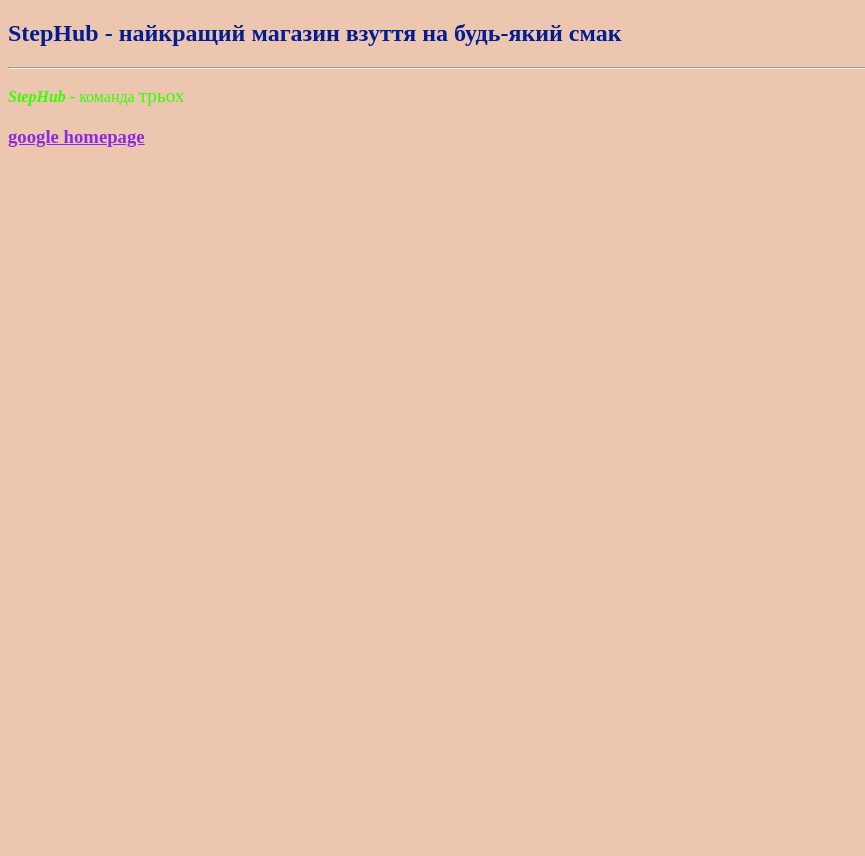
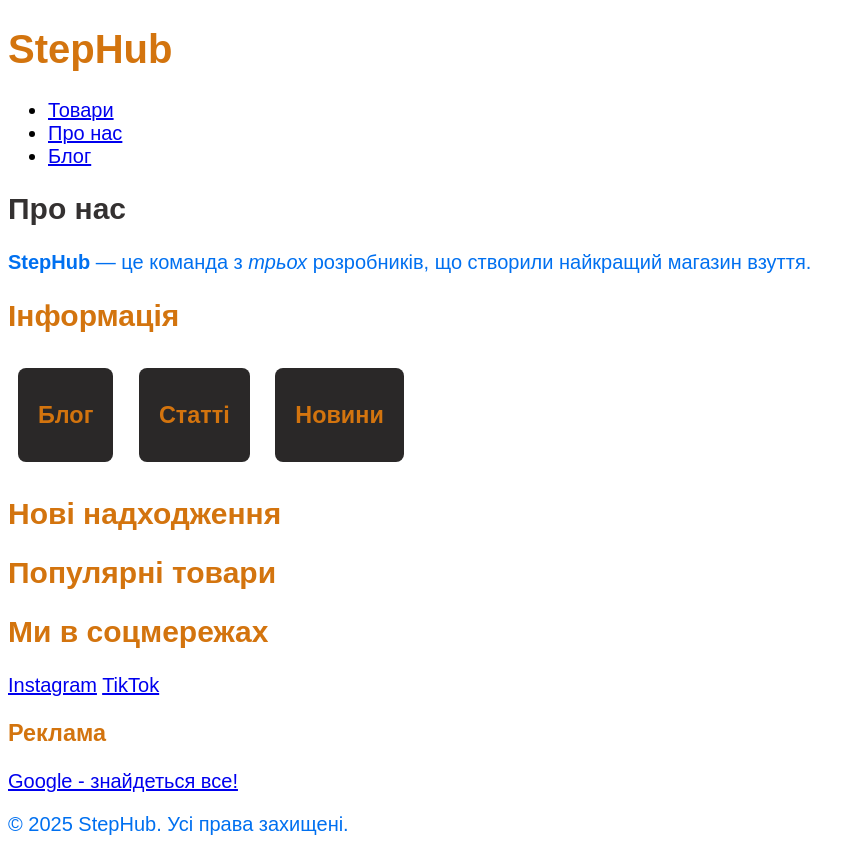
Before and after one commit to VladShift4/StepHub, a plain HTML site: page index.html in a window 1280 px wide. Shown: the whole page, without its empty margins (0-865 px from the left). Before the commit the page ends 800 px from the top, so only its background shows below. Drawn offline with Linux system fonts and the light colour scheme.

Commit message:
New changes

```diff
--- a/index.html
+++ b/index.html
@@ -1,42 +1,64 @@
 <!DOCTYPE html>
-<html>
+<html lang="uk">
 <head>
-        <!--Нічо тут немає-->
     <meta charset="UTF-8">
-        <meta name="description" content="StepHub - найкращий сайт для придбання
-            взуття на будь-який смак">
+    <meta name="viewport" content="width=device-width, initial-scale=1.0">
+    <meta name="description" content="StepHub - найкращий сайт для придбання взуття на будь-який смак">
     <title>StepHub Shop</title>
-    </head>
-
-    <body style="background-color:rgb(237, 198, 176)">
-        <h2 style="color: rgb(0, 29, 146);">StepHub - найкращий магазин взуття на будь-який смак</h2>
-        <hr/>
+    <link rel="stylesheet" href="styles/style.css"> </head>
+<body>
     <header>
+        <h1>StepHub</h1>
         <nav>
-
+            <ul>
+                <li><a href="#products">Товари</a></li>
+                <li><a href="#about-us">Про нас</a></li>
+                <li><a href="#blog">Блог</a></li>
+            </ul>
         </nav>
     </header>
+
     <main>
-            <article>
-                <section>
-                    <aside>
-                    <p style="color:rgb(52, 255, 1); background-color:rgb(237, 198, 176);"><b><i>StepHub</b></i> - команда <big>трьох </big></p>
-                    <a href="https://google.com" style="color:blueviolet"><h3>google homepage</h3></a>
-                    </aside>
+        <section id="about-us" class="about-us">
+            <h2 class="gray">Про нас</h2>
+            <p><strong>StepHub</strong> — це команда з <em>трьох</em> розробників, що створили найкращий магазин взуття.</p>
         </section>
 
-                <section>
-
+        <section id="blog" class="info-links">
+            <h2>Інформація</h2>
+            <div class="card">
+                <h3><a href="/blog">Блог</a></h3>
+            </div>
+            <div class="card">
+                <h3><a href="/articles">Статті</a></h3>
+            </div>
+            <div class="card">
+                <h3><a href="/news">Новини</a></h3>
+            </div>
         </section>
 
-                <section>
+        <section id="products" class="products">
+            <h2>Нові надходження</h2>
+            </section>
 
+        <section class="products">
+            <h2>Популярні товари</h2>
             </section>
-            </article>
 
+        <section class="social-media">
+            <h2>Ми в соцмережах</h2>
+            <a href="https://instagram.com">Instagram</a>
+            <a href="https://tiktok.com">TikTok</a>
+        </section>
+
+        <aside class="ads">
+            <h3>Реклама</h3>
+            <a href="https://google.com" target="_blank" rel="noopener noreferrer">Google - знайдеться все!</a>
+        </aside>
     </main>
 
     <footer>
+        <p>&copy; 2025 StepHub. Усі права захищені.</p>
     </footer>
 </body>
 </html>
--- /dev/null
+++ b/styles/style.css
@@ -0,0 +1,47 @@
+:root {
+    --primary-color: #d3740e;
+    --text-color: #0070f0;
+    --gray-text: #343131;
+    --card-bg: #2a2828;
+}
+
+body {
+    font-size: 20px;
+    font-family: sans-serif;
+}
+
+h1, h2, h3 {
+    color: var(--primary-color);
+}
+
+p {
+    color: var(--text-color);
+}
+
+.gray {
+    color: var(--gray-text);
+}
+
+
+.card {
+    display: inline-block;
+    margin: 10px;
+    background-color: var(--card-bg);
+    padding: 10px 20px;
+    border-radius: 8px;
+    transition: background 0.3s;
+}
+
+.card:hover {
+    background-color: #555;
+}
+
+
+.card a {
+    color: var(--primary-color);
+    text-decoration: none;
+}
+
+.card a:hover {
+    text-decoration: underline;
+}
```
Also changed, not shown: aboutus.html (added), scripts/script.js (added), style.css (deleted). Lines whose indentation alone changed are shown as unchanged.
